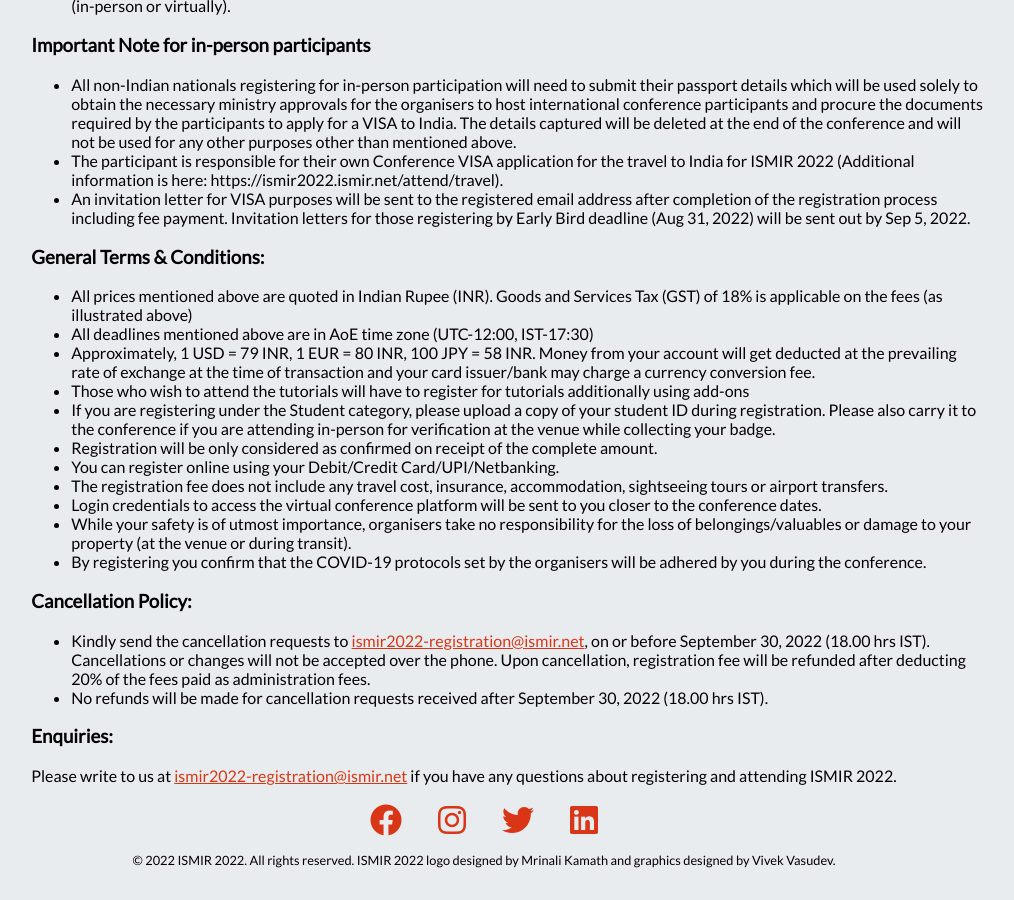
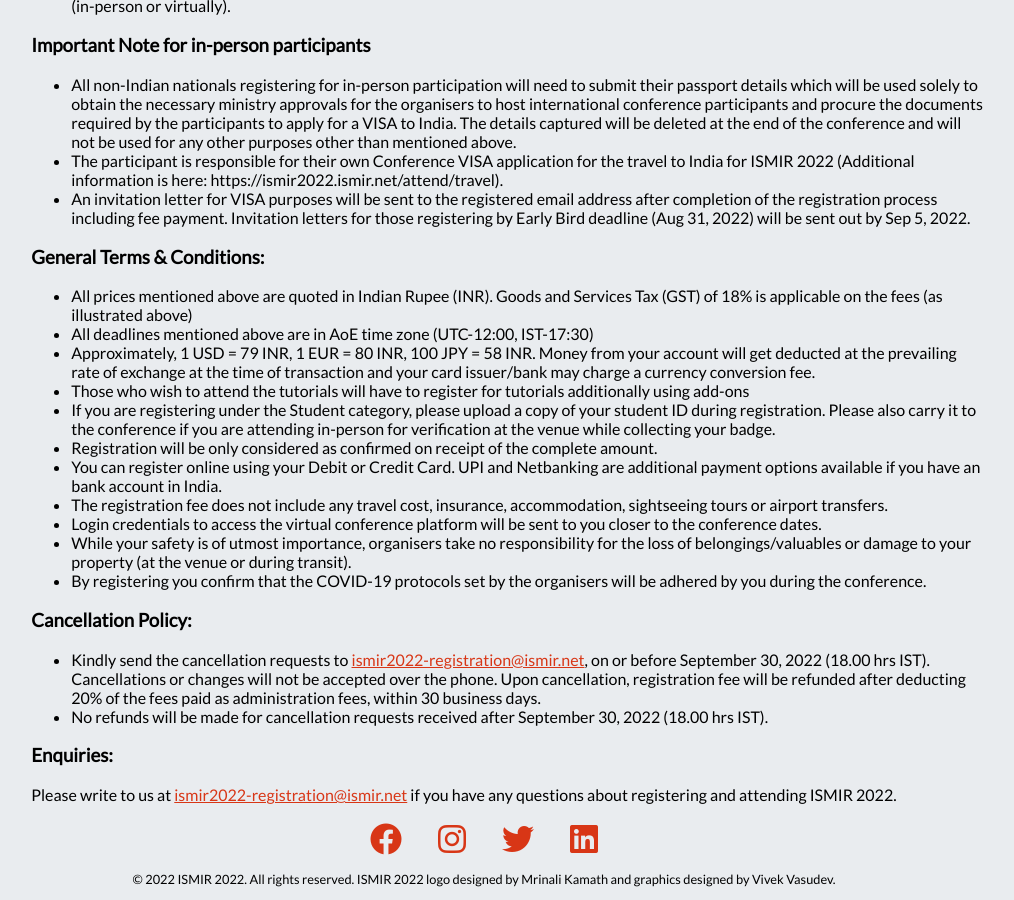
Before and after one commit to ismir2022/ismir2022.github.io, a Jekyll site: the page built from attend/registration_staging.md, in a window 1280 px wide and 900 px high, scrolled down 2209 px. Shown: the whole window, without its empty margins (156-1170 px from the left). Built offline with Jekyll 4.4.1, drawn with Linux system fonts in a browser that asks for light colours; nearby versions of some CDN libraries.

Commit message:
Update registration_staging.md

```diff
--- a/attend/registration_staging.md
+++ b/attend/registration_staging.md
@@ -242,14 +242,14 @@
 * Those who wish to attend the tutorials will have to register for tutorials additionally using add-ons
 * If you are registering under the Student category, please upload a copy of your student ID during registration. Please also carry it to the conference if you are attending in-person for verification at the venue while collecting your badge.
 * Registration will be only considered as confirmed on receipt of the complete amount.
-* You can register online using your Debit/Credit Card/UPI/Netbanking.
+* You can register online using your Debit or Credit Card. UPI and Netbanking are additional payment options available if you have an bank account in India.
 * The registration fee does not include any travel cost, insurance, accommodation, sightseeing tours or airport transfers.
 * Login credentials to access the virtual conference platform will be sent to you closer to the conference dates.
 * While your safety is of utmost importance, organisers take no responsibility for the loss of belongings/valuables or damage to your property (at the venue or during transit).
 * By registering you confirm that the COVID-19 protocols set by the organisers will be adhered by you during the conference.
 
 ### Cancellation Policy:
-* Kindly send the cancellation requests to [ismir2022-registration@ismir.net](mailto:ismir2022-registration@ismir.net), on or before September 30, 2022 (18.00 hrs IST). Cancellations or changes will not be accepted over the phone. Upon cancellation, registration fee will be refunded after deducting 20% of the fees paid as administration fees.
+* Kindly send the cancellation requests to [ismir2022-registration@ismir.net](mailto:ismir2022-registration@ismir.net), on or before September 30, 2022 (18.00 hrs IST). Cancellations or changes will not be accepted over the phone. Upon cancellation, registration fee will be refunded after deducting 20% of the fees paid as administration fees, within 30 business days.
 * No refunds will be made for cancellation requests received after September 30, 2022 (18.00 hrs IST).
 
 ### Enquiries:
```
